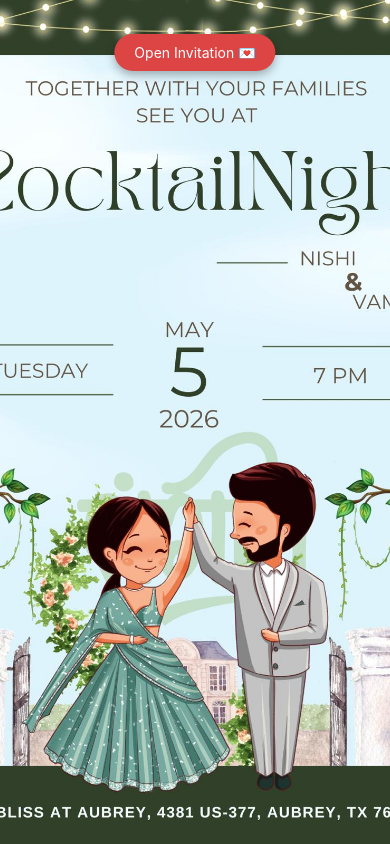
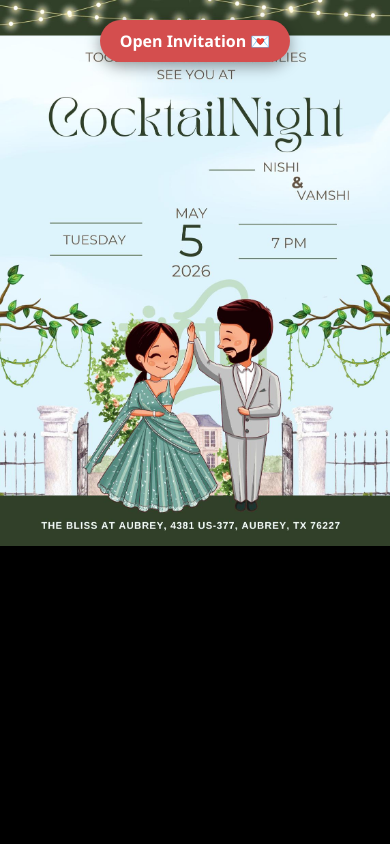
Before and after one commit to nishithavamshi/rsvp-site, a plain HTML site: page invite.html in a window 390 px wide. Drawn offline with Linux system fonts and the light colour scheme.

Commit message:
UI polish - iPhone style call screen

```diff
--- a/invite.html
+++ b/invite.html
@@ -6,55 +6,83 @@
   <title>Invitation</title>
 
   <style>
-  * {
+    /* Reset and base styles */
+    body, html {
       margin: 0;
       padding: 0;
-    box-sizing: border-box;
+      width: 100%;
+      min-height: 100%;
+      background-color: #000; /* Dark background for letterboxing */
+      font-family: 'Segoe UI', Tahoma, Geneva, Verdana, sans-serif;
     }
 
-  body, html {
-    height: 100%;
-    font-family: -apple-system, BlinkMacSystemFont, sans-serif;
+    .wrapper {
+      display: flex;
+      flex-direction: column;
+      align-items: center;
+      width: 100%;
+      position: relative;
     }
 
-  /* FULLSCREEN BACKGROUND IMAGE */
-  .container {
-    position: relative;
-    height: 100vh;
+    /* Floating Button Container */
+    .button-container {
+      position: fixed; /* Keeps button accessible even if scrolling */
+      top: 20px;
+      z-index: 10;
       width: 100%;
-    background: url('Sangeeth.jpg') no-repeat center center/cover;
+      display: flex;
+      justify-content: center;
     }
 
-  /* BUTTON ON TOP */
     .btn {
-    position: absolute;
-    top: 5%;
-    left: 50%;
-    transform: translateX(-50%);
-    background: #d44;
+      background-color: #d44e4e;
       color: white;
-    padding: 12px 28px;
+      padding: 12px 24px;
+      font-size: 18px;
+      font-weight: bold;
       border-radius: 50px;
       text-decoration: none;
-    font-size: 16px;
-    box-shadow: 0 4px 10px rgba(0,0,0,0.3);
+      box-shadow: 0 4px 15px rgba(0,0,0,0.4);
+      transition: transform 0.2s, background-color 0.2s;
     }
 
-  /* MOBILE ADJUSTMENTS */
-  @media (max-width: 600px) {
+    .btn:hover {
+      background-color: #b33d3d;
+      transform: scale(1.05);
+    }
+
+    /* Responsive Image Container */
+    .img-container {
+      width: 100%;
+      max-width: 600px; /* Limits width on desktop for better viewing */
+      line-height: 0; /* Removes tiny gap at bottom of image */
+    }
+
+    .invitation-img {
+      width: 100%;
+      height: auto; /* Ensures the whole image scales proportionally */
+      display: block;
+    }
+
+    /* Mobile adjustments */
+    @media (max-width: 480px) {
       .btn {
-      font-size: 14px;
+        font-size: 16px;
         padding: 10px 20px;
-      top: 4%;
       }
     }
   </style>
 </head>
-
 <body>
 
-<div class="container">
+  <div class="wrapper">
+    <div class="button-container">
       <a href="form.html" class="btn">Open Invitation 💌</a>
+    </div>
+
+    <div class="img-container">
+      <img src="Sangeeth.jpg" class="invitation-img" alt="Cocktail Night Invitation">
+    </div>
   </div>
 
 </body>
```
Also changed, not shown: form.html (+64 -15 lines). Lines whose indentation alone changed are shown as unchanged.
